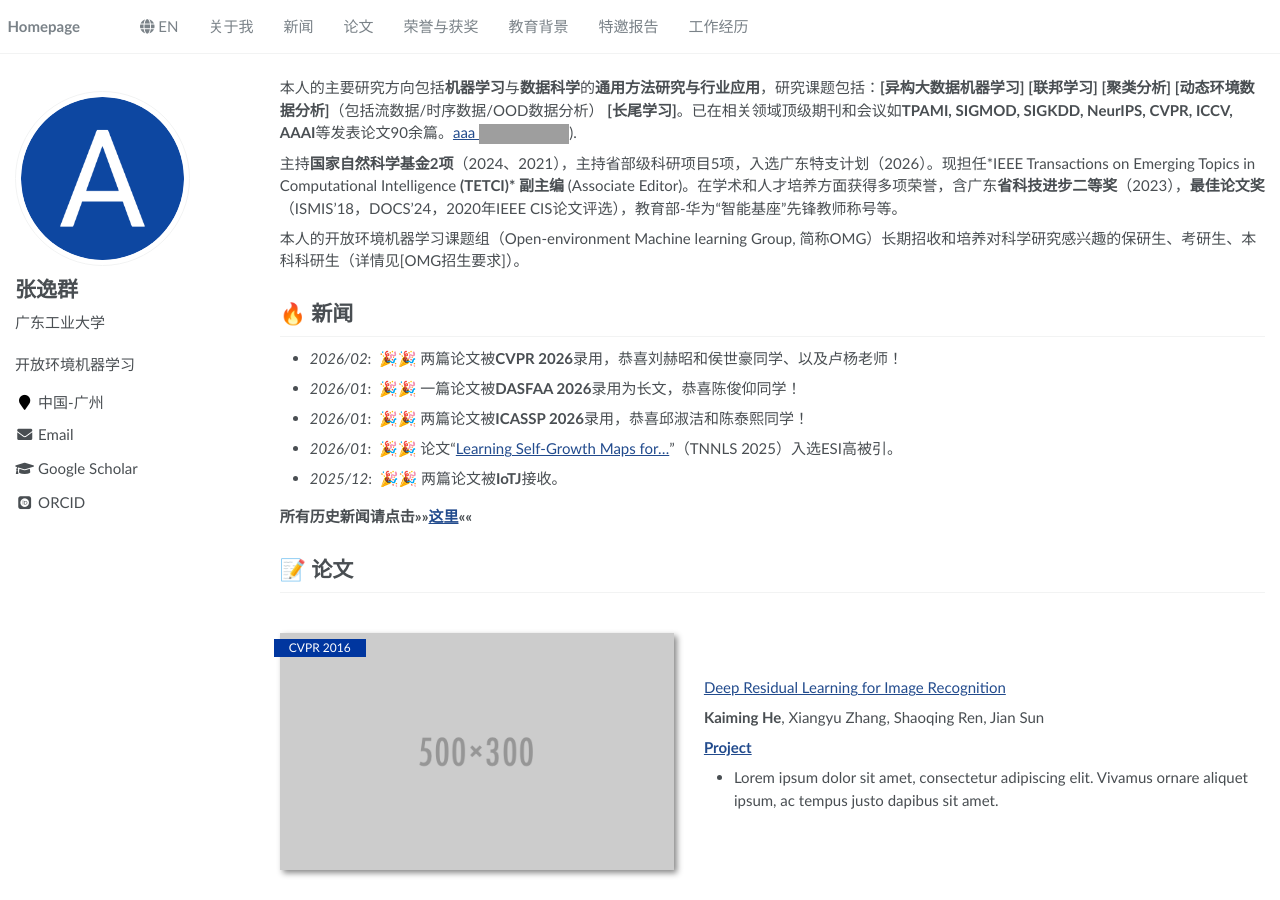
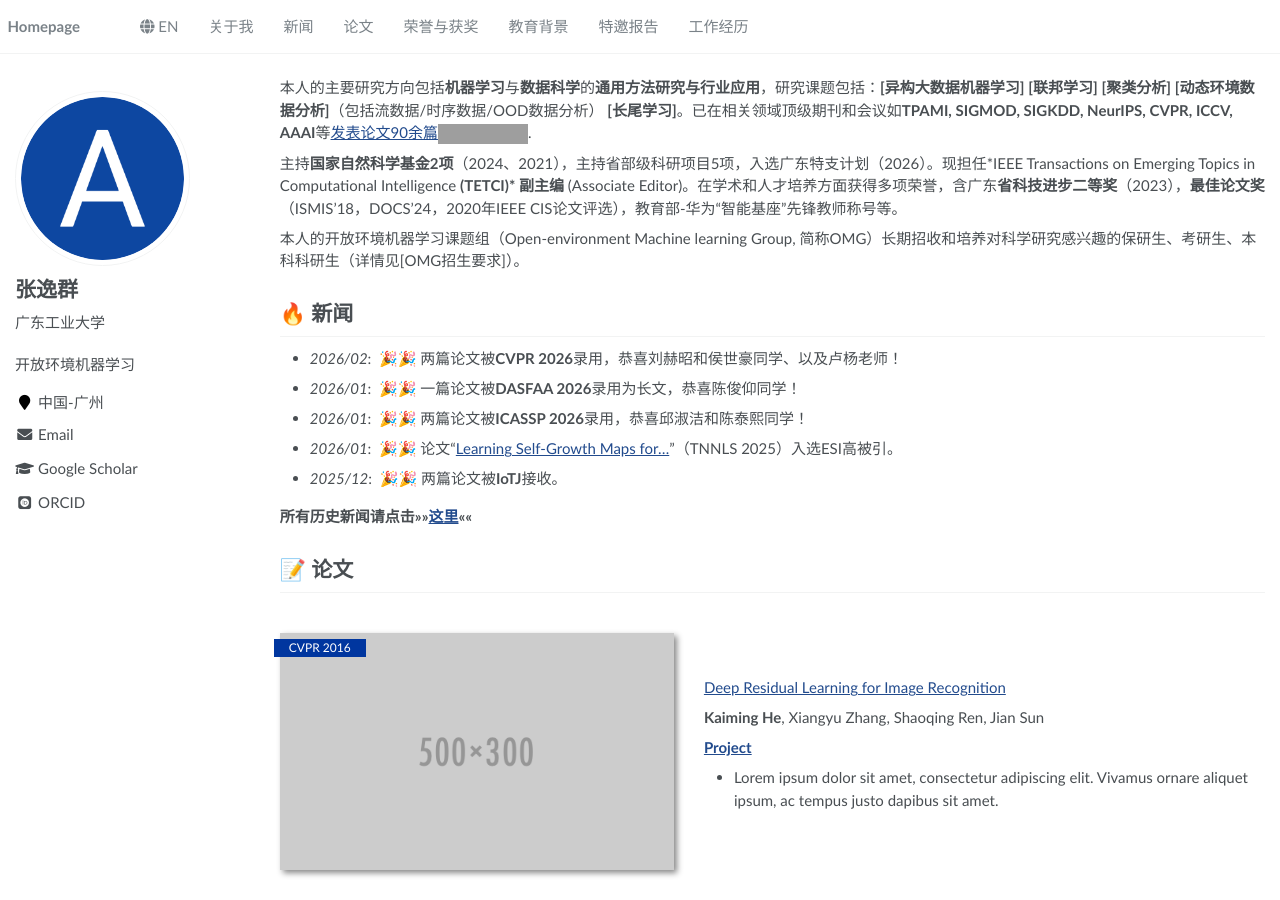
Before and after one commit to yqzhang-Zz/zh, a Jekyll site: the page built from _pages/about.md, in a window 1280 px wide and 900 px high. Built offline with Jekyll 4.4.1, drawn with Linux system fonts in a browser that asks for light colours; some web fonts are replaced; grey boxes are pictures that could not be loaded.

Commit message:
Update about.md

```diff
--- a/_pages/about.md
+++ b/_pages/about.md
@@ -17,7 +17,7 @@ redirect_from:
 
 <span class='anchor' id='about-me'></span>
 
-本人的主要研究方向包括**机器学习**与**数据科学**的**通用方法研究与行业应用**，研究课题包括：**[异构大数据机器学习]** **[联邦学习]** **[聚类分析]** **[动态环境数据分析]**（包括流数据/时序数据/OOD数据分析） **[长尾学习]**。已在相关领域顶级期刊和会议如**TPAMI, SIGMOD, SIGKDD, NeurIPS, CVPR, ICCV, AAAI**等发表论文90余篇。<a href='https://scholar.google.com/citations?user=EnqM5F4AAAAJ'>aaa <a href='https://scholar.google.com/citations?user=EnqM5F4AAAAJ'><img src="https://img.shields.io/endpoint?url={{ url | url_encode }}&logo=Google%20Scholar&labelColor=f6f6f6&color=9cf&style=flat&label=citations"></a>).
+本人的主要研究方向包括**机器学习**与**数据科学**的**通用方法研究与行业应用**，研究课题包括：**[异构大数据机器学习]** **[联邦学习]** **[聚类分析]** **[动态环境数据分析]**（包括流数据/时序数据/OOD数据分析） **[长尾学习]**。已在相关领域顶级期刊和会议如**TPAMI, SIGMOD, SIGKDD, NeurIPS, CVPR, ICCV, AAAI**等<a href='https://scholar.google.com/citations?user=EnqM5F4AAAAJ'>发表论文90余篇<a href='https://scholar.google.com/citations?user=EnqM5F4AAAAJ'><img src="https://img.shields.io/endpoint?url={{ url | url_encode }}&logo=Google%20Scholar&labelColor=f6f6f6&color=9cf&style=flat&label=citations"></a>.
 
 主持**国家自然科学基金2项**（2024、2021），主持省部级科研项目5项，入选广东特支计划（2026）。现担任*IEEE Transactions on Emerging Topics in Computational Intelligence **(TETCI)* 副主编** (Associate Editor)。在学术和人才培养方面获得多项荣誉，含广东**省科技进步二等奖**（2023），**最佳论文奖**（ISMIS’18，DOCS’24，2020年IEEE CIS论文评选），教育部-华为“智能基座”先锋教师称号等。
 
```
